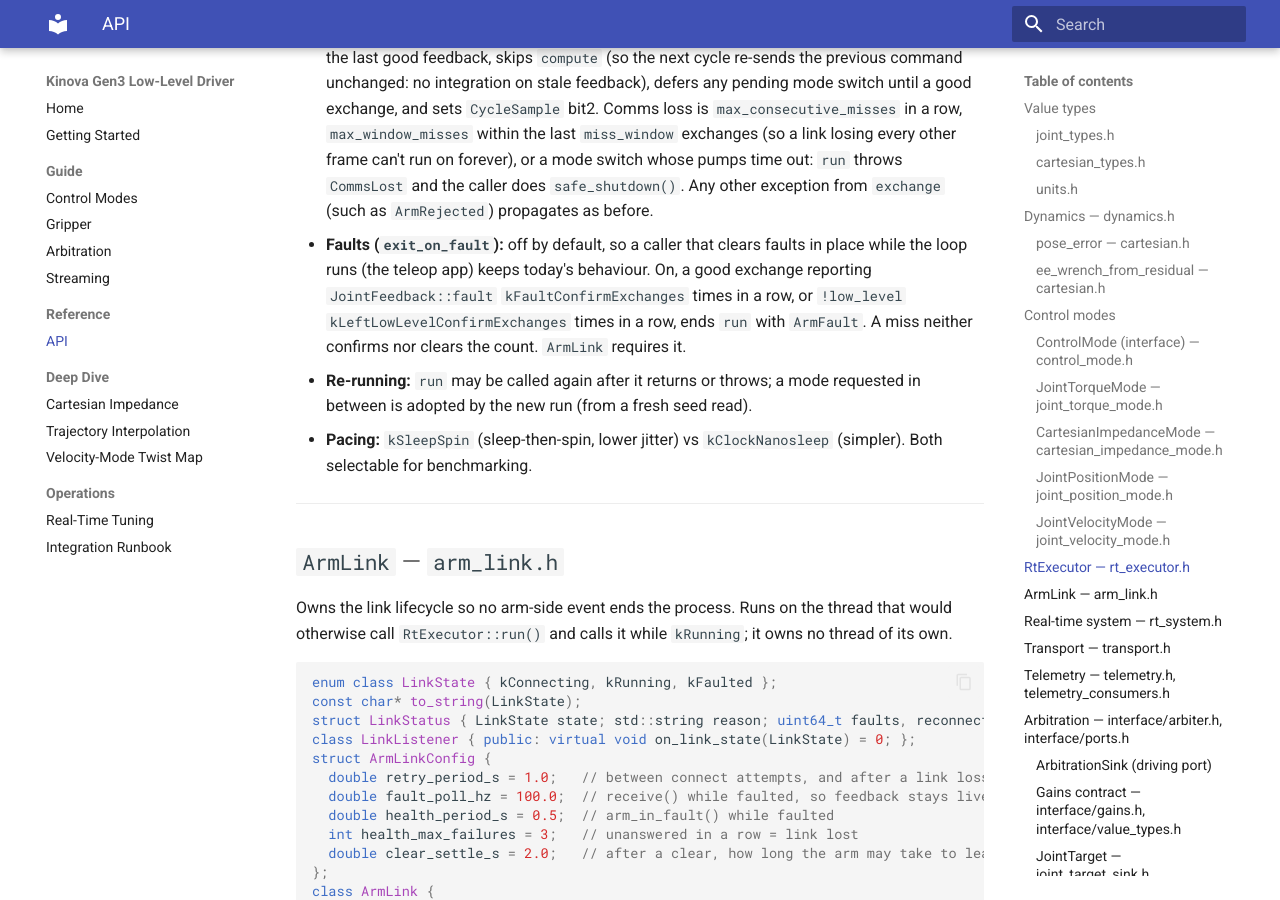
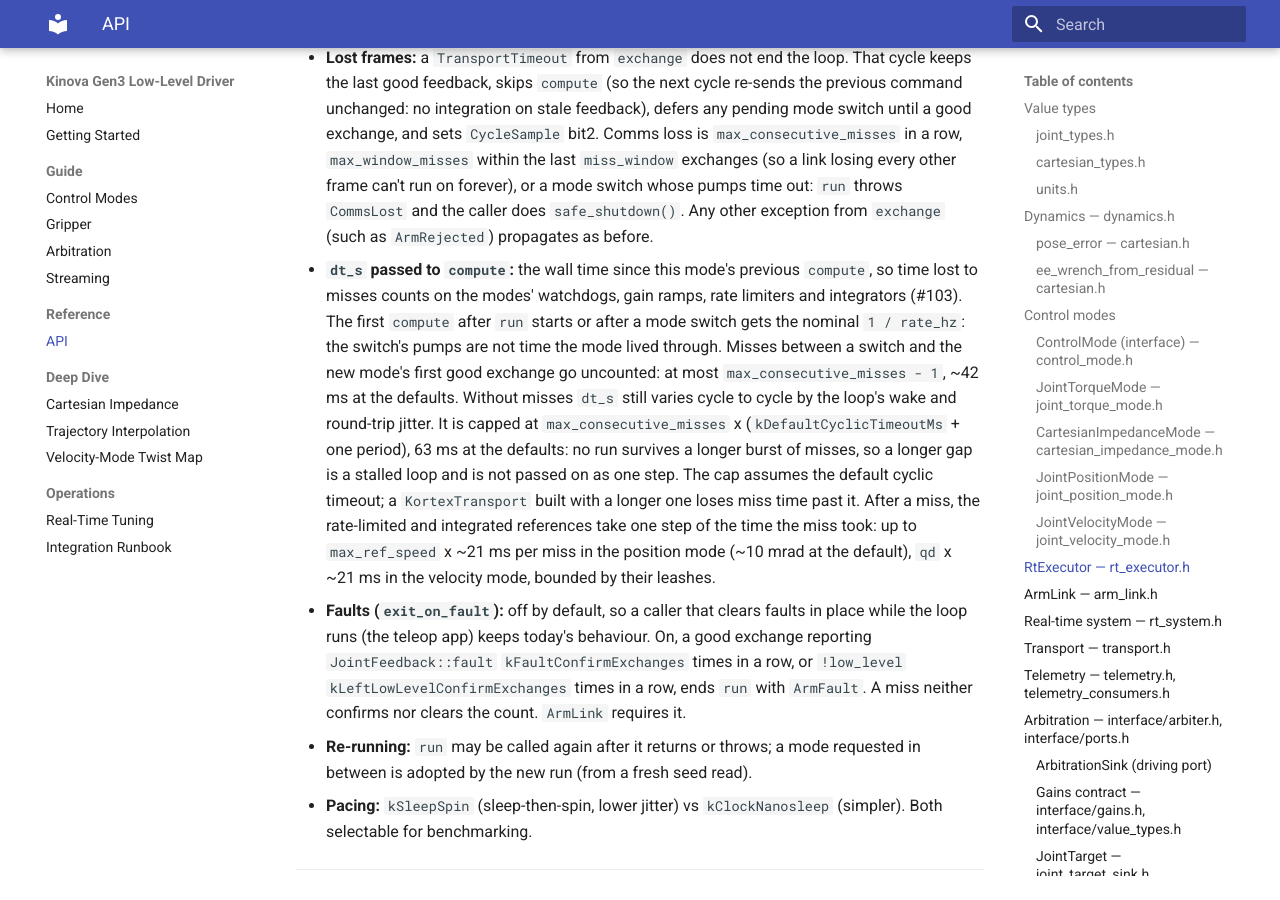
Before and after one commit to rammp-org/kinova-gen3-driver, an MkDocs documentation site: the page built from docs/reference/api.md, in a window 1280 px wide and 900 px high, scrolled down 6340 px. Built offline with MkDocs 1.6.1 and Material for MkDocs 9.7.7, drawn with Linux system fonts in a browser that asks for light colours; some of the changed text lies outside the part shown.

Commit message:
Mode timers count the time lost to missed exchanges (#103) (#105)
* fix(rt): pass compute() the wall time since the previous compute() (#103)

A missed exchange blocks ~20 ms and skips compute(); the next good cycle
still passed the fixed 1/rate_hz, so every mode timer lost the miss. A
100 ms cmd_timeout_s could stretch to ~180 ms under loss.

RtExecutor now times compute() to compute() on the clock it already
reads. The first compute() in a mode (after run() starts or a switch)
gets the nominal dt: the switch's pumps are not time the mode lived
through. dt is capped at max_consecutive_misses x the new
kDefaultCyclicTimeoutMs (60 ms by default), the longest miss burst a run
survives.

Co-Authored-By: Claude Opus 5.5 <noreply@anthropic.com>
Claude-Session: https://claude.ai/code/session_01QoDtVoGo7taLNRzhEM5eYp

* fix(rt): size the dt cap per period; review follow-ups (#103)

Cap dt at max_consecutive_misses x (cyclic timeout + period): each miss
costs a period on top of its timeout, so the plain 3 x 20 ms cap cut
real miss time below ~150 Hz. Drop the test's upper bound that could hit
the cap on a loaded box. Document the uncounted switch-cycle miss, the
default-timeout assumption, and the setpoint step size after a miss.

Co-Authored-By: Claude Opus 5.5 <noreply@anthropic.com>
Claude-Session: https://claude.ai/code/session_01QoDtVoGo7taLNRzhEM5eYp

* docs(rt): state the measured-dt contract where implementers read it (#103)

ControlMode::compute's dt_s is measured wall time: say so in
control_mode.h and the control-modes guide, note the per-cycle jitter in
the CHANGELOG, correct the uncounted-after-switch bound to
max_consecutive_misses - 1, and fix the transport.h cap wording.

Co-Authored-By: Claude Opus 5.5 <noreply@anthropic.com>
Claude-Session: https://claude.ai/code/session_01QoDtVoGo7taLNRzhEM5eYp

---------

Co-authored-by: Claude Opus 5.5 <noreply@anthropic.com>

````diff
--- a/docs/reference/api.md
+++ b/docs/reference/api.md
@@ -122,7 +122,9 @@ class ControlMode {
 using ActuatorModes = std::array<ActuatorMode, 7>;
 ```
 
-Implement this to add a control law. `compute()` must be RT-safe.
+Implement this to add a control law. `compute()` must be RT-safe. `dt_s` is
+the wall time since the mode's previous `compute()`, not a constant: see
+`RtExecutor` below.
 
 ### `JointTorqueMode` — `joint_torque_mode.h`
 
@@ -326,6 +328,23 @@ class RtExecutor {
   can't run on forever), or a mode switch whose pumps time out: `run` throws
   `CommsLost` and the caller does `safe_shutdown()`. Any other exception from
   `exchange` (such as `ArmRejected`) propagates as before.
+- **`dt_s` passed to `compute`:** the wall time since this mode's previous
+  `compute`, so time lost to misses counts on the modes' watchdogs, gain
+  ramps, rate limiters and integrators (#103). The first `compute` after
+  `run` starts or after a mode switch gets the nominal `1 / rate_hz`: the
+  switch's pumps are not time the mode lived through. Misses between a switch
+  and the new mode's first good exchange go uncounted: at most
+  `max_consecutive_misses - 1`, ~42 ms at the defaults. Without misses `dt_s`
+  still varies cycle to cycle by the loop's wake and round-trip jitter. It is
+  capped at `max_consecutive_misses` x
+  (`kDefaultCyclicTimeoutMs` + one period), 63 ms at the defaults: no run
+  survives a longer burst of misses, so a longer gap is a stalled loop and is
+  not passed on as one step. The cap assumes the default cyclic timeout; a
+  `KortexTransport` built with a longer one loses miss time past it. After a
+  miss, the rate-limited and integrated references take one step of the time
+  the miss took: up to `max_ref_speed` x ~21 ms per miss in the position mode
+  (~10 mrad at the default), `qd` x ~21 ms in the velocity mode, bounded by
+  their leashes.
 - **Faults (`exit_on_fault`):** off by default, so a caller that clears faults
   in place while the loop runs (the teleop app) keeps today's behaviour. On, a
   good exchange reporting `JointFeedback::fault` `kFaultConfirmExchanges` times
@@ -439,6 +458,8 @@ class ArmRejected : public std::runtime_error {};
 // TransportTimeouts in a row taken as the link being down; the default for
 // ExecutorConfig::max_consecutive_misses and the limit for mode-switch pumps
 inline constexpr int kMaxConsecutiveTimeouts = 3;
+// KortexTransport's default cyclic timeout; also sizes RtExecutor's cap on dt_s
+inline constexpr uint32_t kDefaultCyclicTimeoutMs = 20;
 ```
 
 - **`SimTransport(const JointFeedback& initial, int latency_us = 0)`**
@@ -447,7 +468,7 @@ inline constexpr int kMaxConsecutiveTimeouts = 3;
   hardware. Test knobs for the link lifecycle: `fail_connects`, `set_arm_fault`,
   `set_fault_sticky`, `set_low_level_feedback`, `throw_on_exchange`,
   `fail_health`, `set_joint_positions`, and call counters.
-- **`KortexTransport(ip, user = "admin", password = "admin", rx_priority = 0, rx_cpu = -1, cyclic_timeout_ms = 20)`**
+- **`KortexTransport(ip, user = "admin", password = "admin", rx_priority = 0, rx_cpu = -1, cyclic_timeout_ms = kDefaultCyclicTimeoutMs)`**
   (`kortex_transport.h`, KORTEX build only) — the real Gen3 low-level handshake.
   Compiled in only with `-DKINOVA_ENABLE_KORTEX=ON`. `connect()` first checks the
   route to the arm (`arm_route_problem`, `arm_route.h`): the arm's address must be on
````
Also changed, not shown: CHANGELOG.md (+15 -0 lines), docs/guide/control-modes.md (+4 -1 lines), docs/guide/streaming.md (+3 -1 lines), 6 other files.
